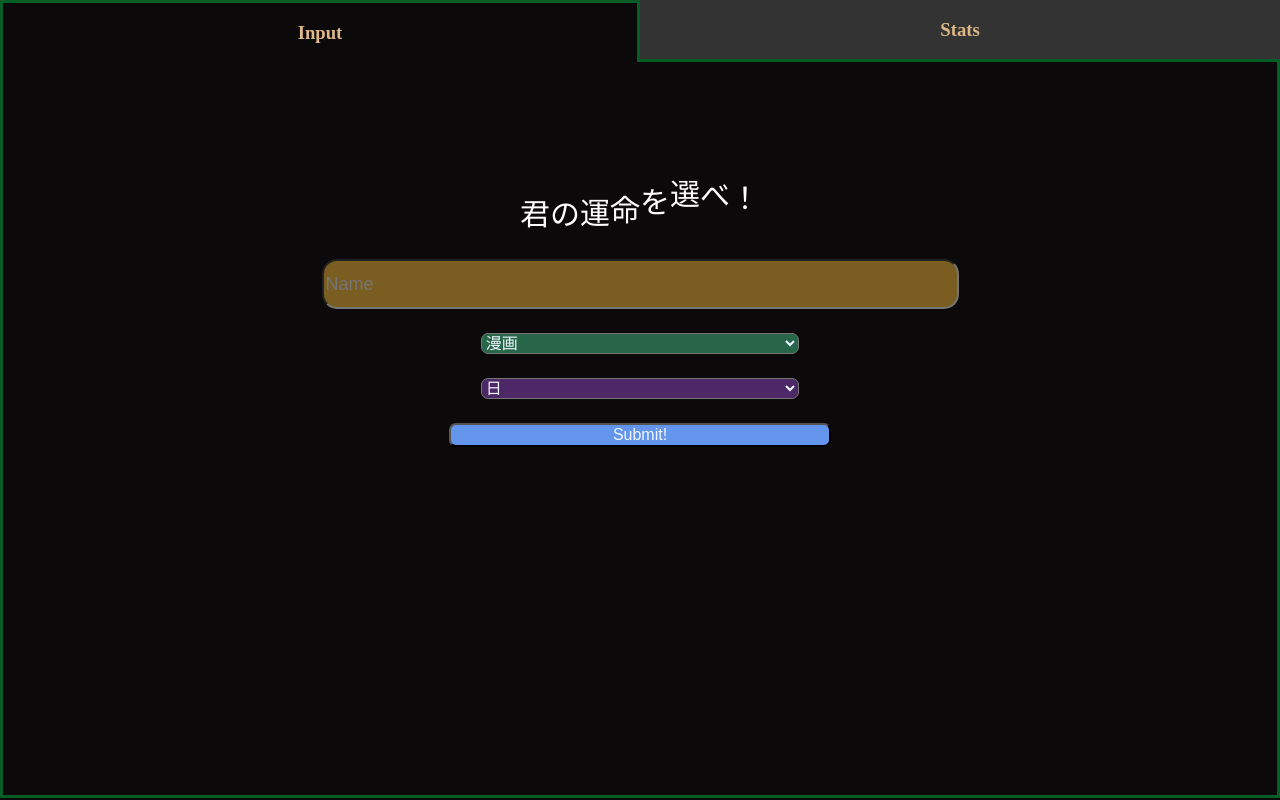
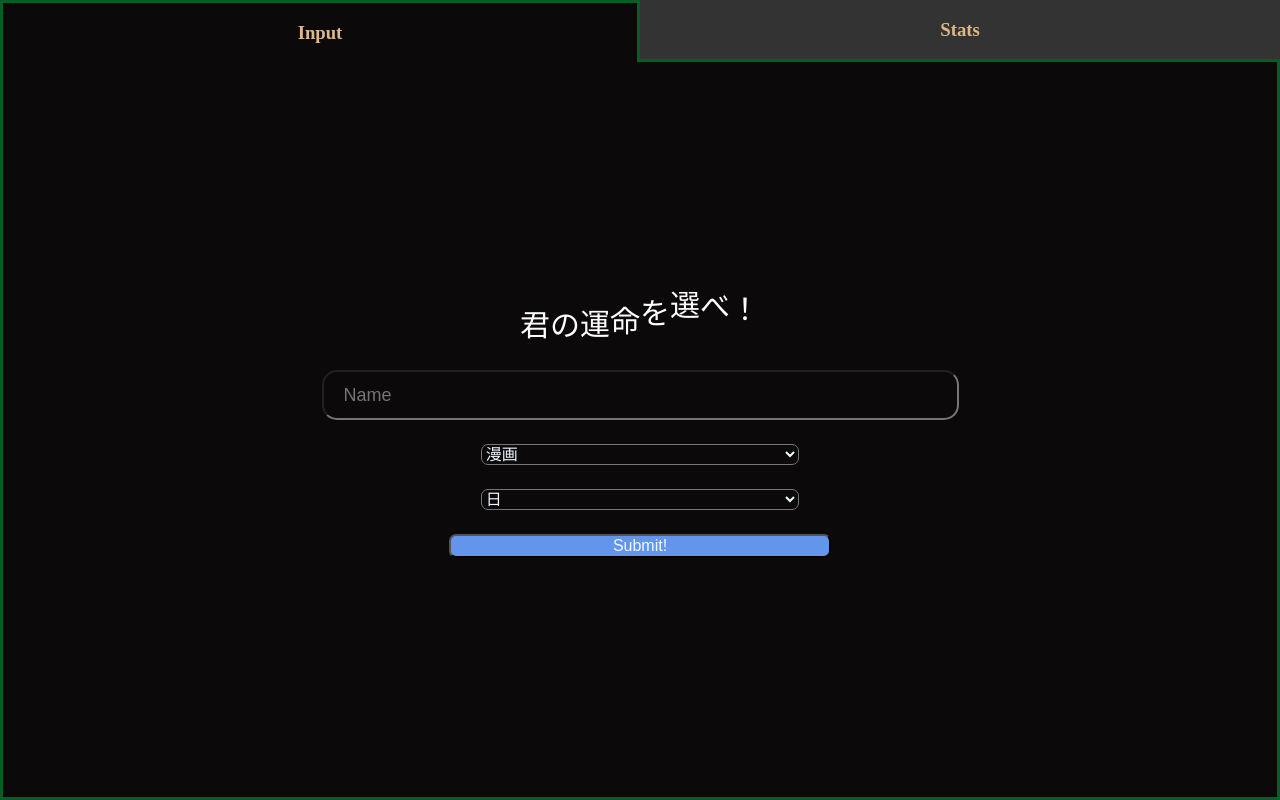
Before and after one commit to AngelFebles/Media-Language-Tracker, a website: page public/index.html in a window 1280 px wide. Drawn offline with Linux system fonts and the light colour scheme.

Commit message:
Changed inputbox color, fixed spacing. Fixed readme typo

```diff
--- a/public/styles/style-index.css
+++ b/public/styles/style-index.css
@@ -4,10 +4,11 @@ body{
     margin: 0%;
     background-color:#0C090A;
     color:burlywood;
-
+    height: 100vh;
 }
 
 nav{
+    /* height: 100%; */
     display: flex;
     flex-direction: row;
     justify-content: space-around;
@@ -50,14 +51,20 @@ nav div{
 }
 
 main{
-    height:92vh;
-    padding-top: 10%;
+    height:93vh;
+
+    display: flex;
+    flex-direction: column;
+    justify-content: center;
     align-items: center;
 
     border-style: solid;
   border-color: rgb(6, 94, 39);
    border-top-style:hidden;
 
+}
+main div{
+    width: 100%;
 }
 
 body div{
@@ -75,21 +82,28 @@ body div{
     font-size: medium;
 }
 
+input{
+    padding: 20px;
+}
+
 #input_name{
     width: 50%;
     height: 50px;
     border-radius: 15px;
     font-size: large;
-    background-color:rgb(122, 94, 33);
+    /* background-color:rgb(122, 94, 33); */
+     background-color: #0C090A;;
 }
 
 #input_type{
-    background-color:rgb(40, 102, 74);
+    /* background-color:rgb(40, 102, 74);*/
+     background-color: #0C090A;
     width: 25%;
 }
 
 #input_language{
-     background-color:rgb(77, 40, 102);
+     /* background-color:rgb(77, 40, 102); */
+     background-color: #0C090A;
      width: 25%;
 }
 
--- a/public/styles/style-lang-distribution.css
+++ b/public/styles/style-lang-distribution.css
@@ -4,16 +4,31 @@ body{
     margin: 0%;
     background-color:#0C090A;
     color:burlywood;
-    height: 50vh;
+    height: 100vh;
 }
 
+
+
 nav{
-    display: flex;
+     display: flex;
     flex-direction: row;
     justify-content: space-around;
     align-items: center;
     background-color: rgb(51, 51, 51);
 
+}
+
+main{
+     height:93vh;
+
+    /* display: flex;
+    flex-direction: column; */
+    justify-content: center;
+    align-items: center;
+
+    border-style: solid;
+  border-color: rgb(6, 94, 39);
+   border-top-style:hidden;
 }
 
 nav a:link, nav a:visited{
```
Also changed, not shown: README.md.
